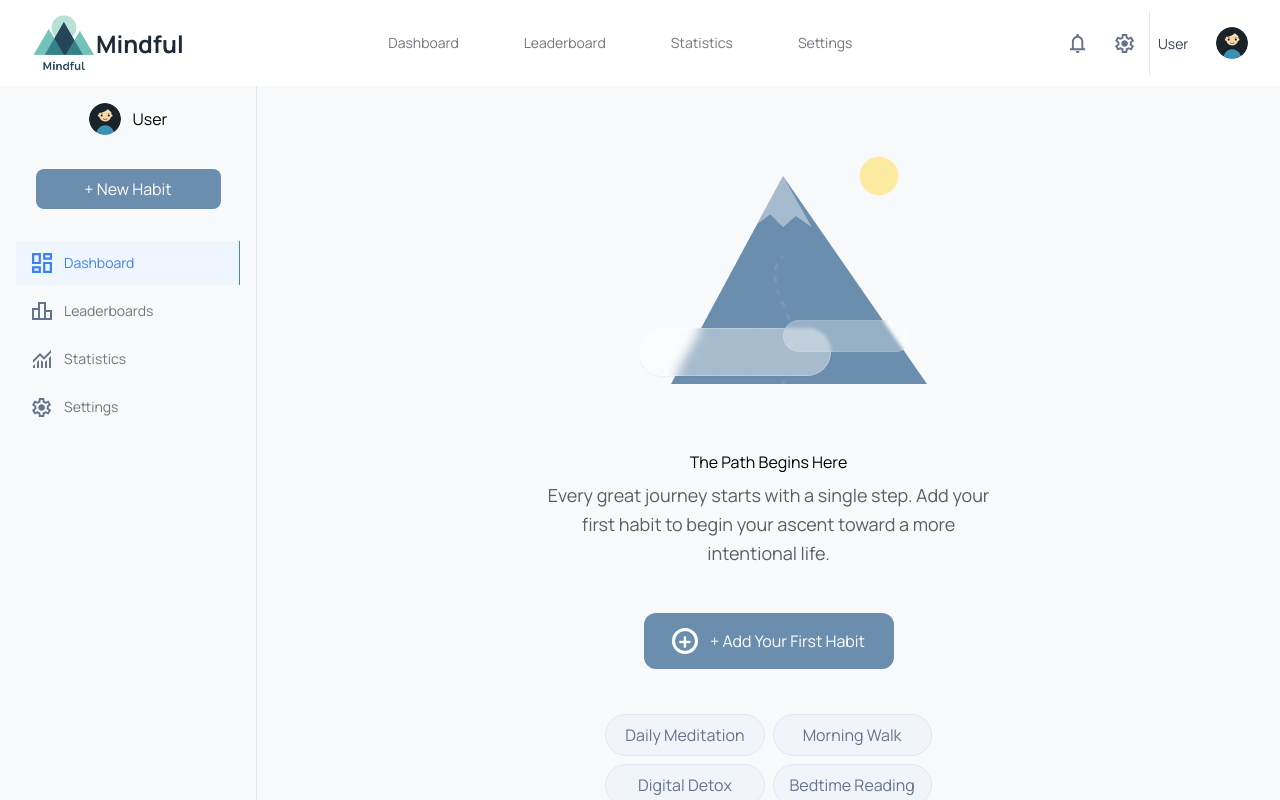
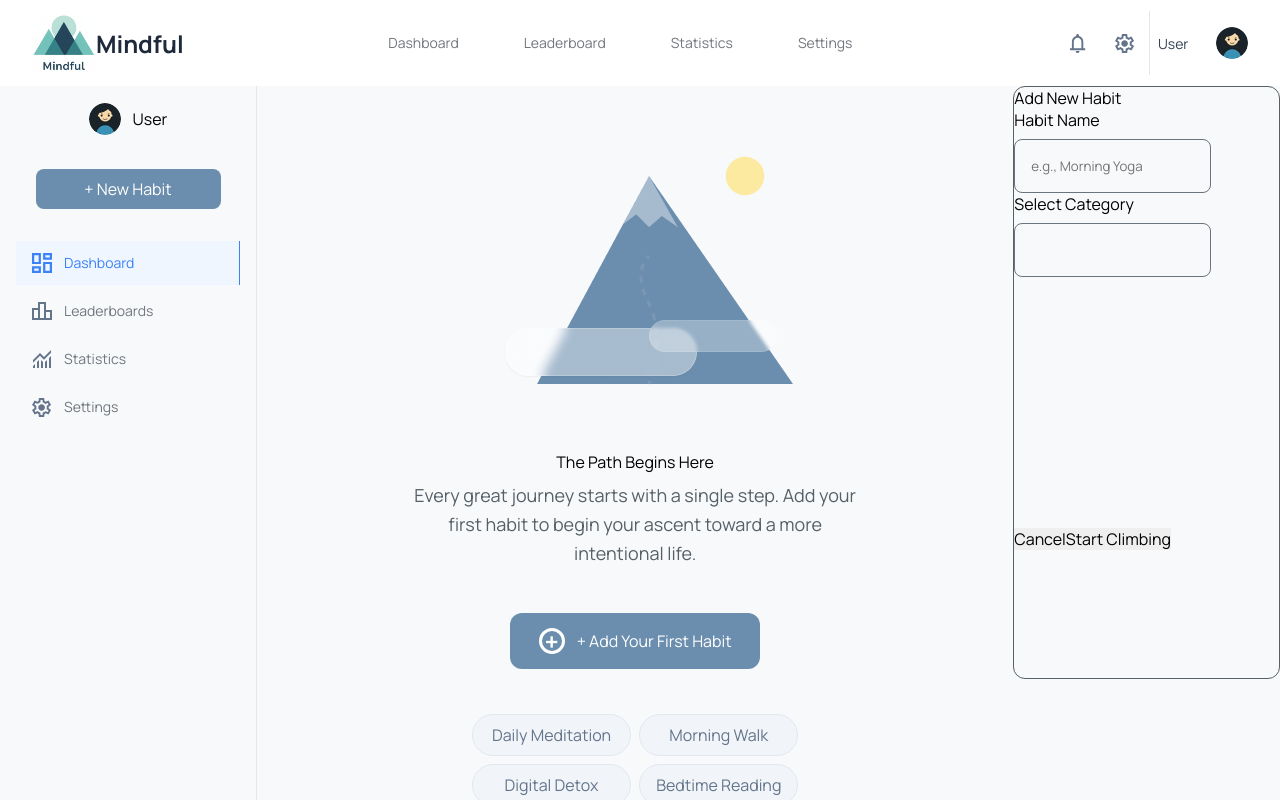
Before and after one commit to YaSidneva/habit-project, a React (Vite) app: page /dashboard in a window 1280 px wide. Shown: the top 800 px of the page. Built offline with nearby package versions, Linux system fonts and the light colour scheme.

Commit message:
fix: resolve syntax errors and unclosed tags in NewHabit.jsx

```diff
--- /dev/null
+++ b/src/components/NewHabit.css
@@ -0,0 +1,15 @@
+.newHabitContainer {
+    width: 448px;
+    height: 591px;
+    display: flex;
+    flex-direction: column;
+    border-radius: 12px;
+    border: 1px solid #566067;
+}
+
+.newHabitContainerMain {
+    height: 419px;
+    width: 100%;
+    display: flex;
+    flex-direction: column;
+}
--- /dev/null
+++ b/src/components/NewHabit.jsx
@@ -0,0 +1,40 @@
+import './NewHabit.css'
+
+export default function NewHabit() {
+    return (
+        <div className="newHabitContainer">
+            <div className="newHabitContainerHeader">
+                <div className="newHabitContainerHeaderName">Add New Habit</div>
+                <div className="newHabitContainerHeaderClose"></div>
+            </div>
+            <div className="newHabitContainerMain">
+                <div className="habitInput habitName">
+                    <label htmlFor="name">Habit Name</label>
+                    <input
+                        className="inputWrap"
+                        type="text"
+                        id="name"
+                        placeholder="e.g., Morning Yoga"
+                        required
+                    />
+                </div>
+                <div className="habitInput habitCategory">
+                    <label htmlFor="category">Select Category</label>
+                    <div className="habitCategoryBlock">
+                        <input
+                            className="inputWrap"
+                            type="text"
+                            id="category"
+                            required
+                        />
+                    </div>
+                </div>
+            </div>
+
+            <div className="newHabitContainerFooter">
+                <button className="newHabitContainerButton newHabitContainerButtonCancel">Cancel</button>
+                <button className="newHabitContainerButton newHabitContainerButtonStart">Start Climbing</button>
+            </div>
+        </div>
+    )
+}
--- a/src/pages/Dashboard.jsx
+++ b/src/pages/Dashboard.jsx
@@ -4,6 +4,7 @@ import Header from '../components/Header.jsx'
 import Sidebar from '../components/Sidebar.jsx'
 import DashboardMainContainer from "../components/DashboardMainContainer.jsx";
 import Footer from "../components/Footer.jsx";
+import NewHabit from "../components/NewHabit.jsx";
 
 export default function Dashboard() {
     const userData = localStorage.getItem('user')
@@ -15,6 +16,7 @@ export default function Dashboard() {
             <main>
                 <Sidebar />
                 <DashboardMainContainer/>
+                <NewHabit />
             </main>
             <Footer/>
         </div>
```
